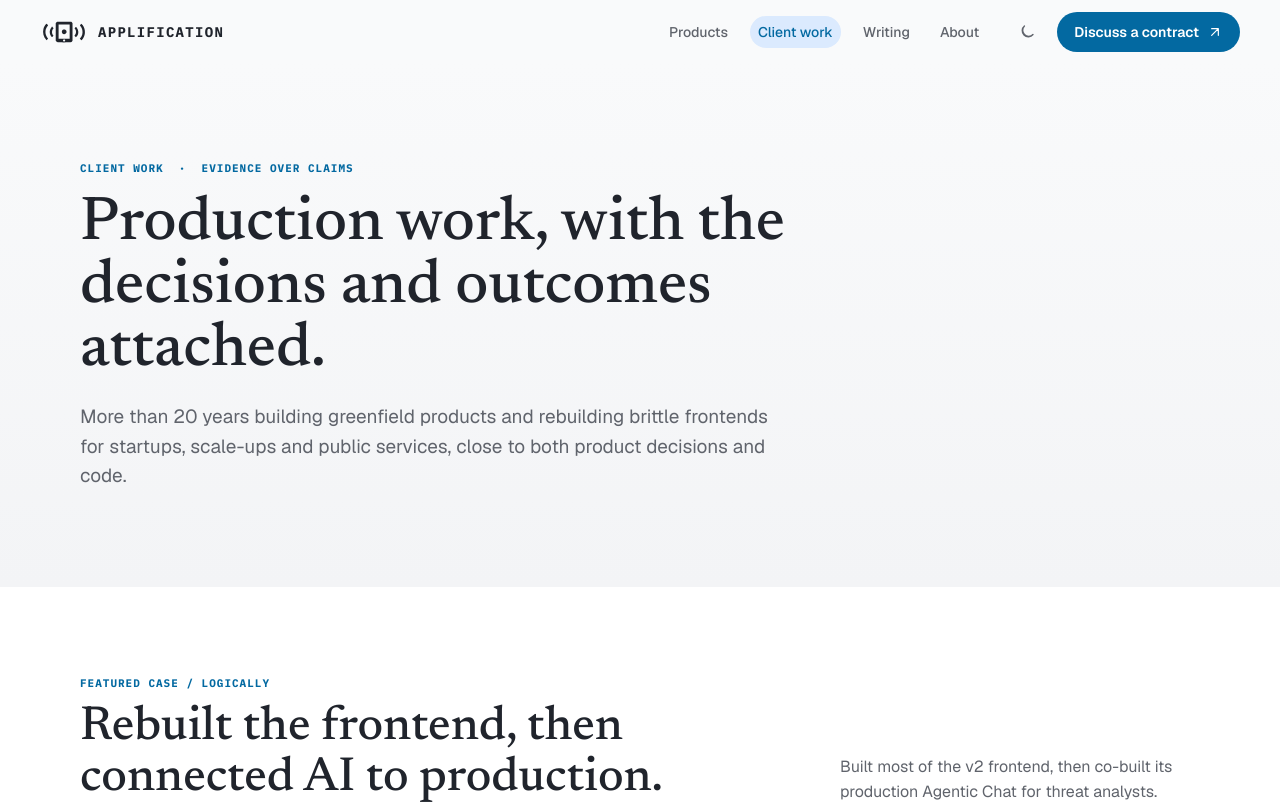
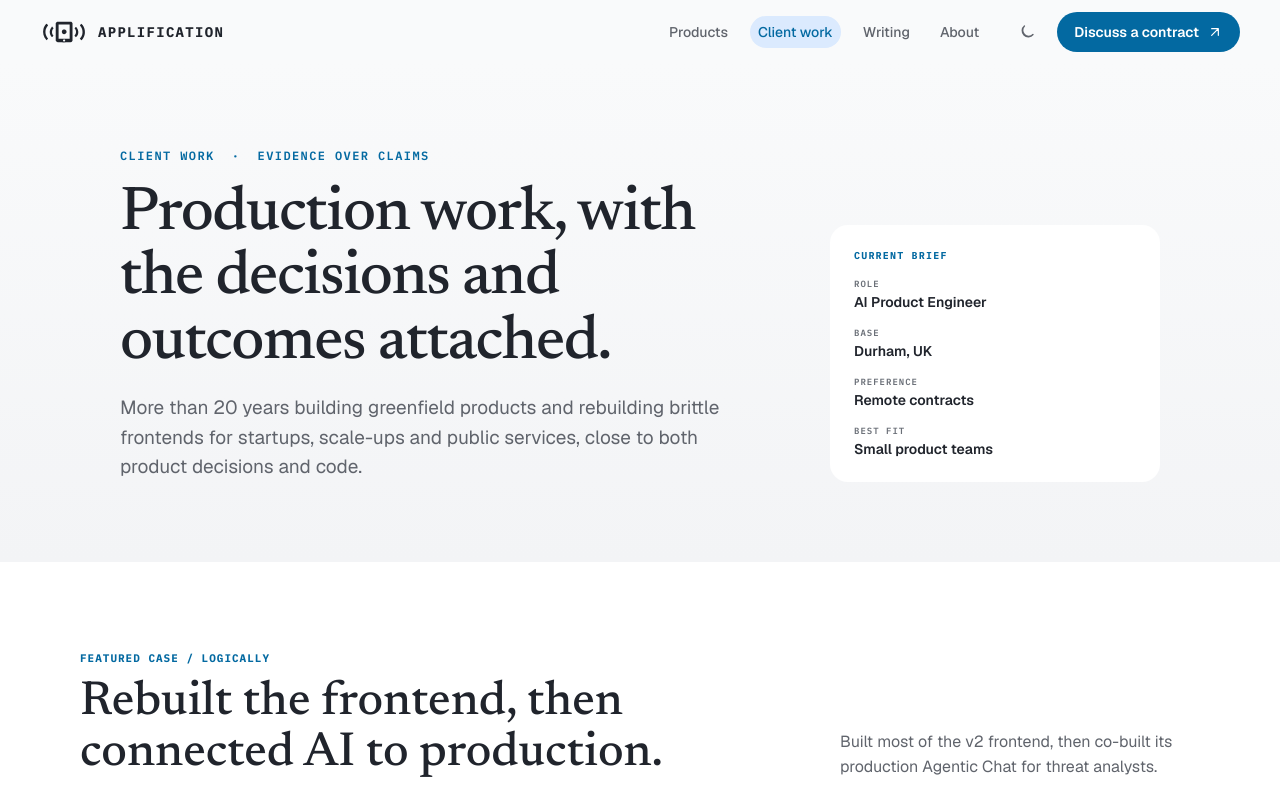
Before and after one commit to applification/applification.net, a Next.js app in the folder apps/applification/: page /client-work in a window 1280 px wide. Shown: the top 804 px of the page. Built offline with nearby package versions, Linux system fonts and the light colour scheme.

Commit message:
Implement S-33 Client Work hero

```diff
--- a/apps/applification/src/app/globals.css
+++ b/apps/applification/src/app/globals.css
@@ -129,6 +129,7 @@
   --client-feature-text: #f8fafc;
   --client-feature-muted: #cbd5e1;
   --client-feature-accent: #7dd3fc;
+  --client-brief-label: light-dark(#0369a1, #0ea5e9);
   --workflow-human: light-dark(#a16207, #fff59a);
   --workflow-human-border: light-dark(#ca8a04, #fff59a66);
   --workflow-human-line: light-dark(#ca8a0499, #fff59a66);
--- a/apps/applification/src/components/client-work/client-work-page.tsx
+++ b/apps/applification/src/components/client-work/client-work-page.tsx
@@ -16,28 +16,66 @@ const contractFit = [
   "Remote UK",
 ];
 
-function ClientWorkIntro() {
+const currentBrief = [
+  ["Role", "AI Product Engineer"],
+  ["Base", "Durham, UK"],
+  ["Preference", "Remote contracts"],
+  ["Best fit", "Small product teams"],
+];
+
+function CurrentBrief() {
+  return (
+    <aside
+      aria-labelledby="current-brief-heading"
+      className="w-full rounded-[18px] bg-[var(--app-card)] p-6 min-[720px]:max-w-[330px] min-[1024px]:w-[330px] min-[1024px]:shrink-0"
+    >
+      <h2
+        className="font-caption text-[10px] font-bold leading-[13px] tracking-[1.2px] text-[var(--client-brief-label)]"
+        id="current-brief-heading"
+      >
+        CURRENT BRIEF
+      </h2>
+      <dl className="mt-4 flex flex-col gap-4">
+        {currentBrief.map(([term, value]) => (
+          <div className="flex flex-col gap-[3px]" key={term}>
+            <dt className="font-caption text-[9px] font-semibold leading-3 tracking-[1px] text-[var(--app-text-muted)] uppercase">
+              {term}
+            </dt>
+            <dd className="text-sm font-semibold leading-[18px] text-[var(--app-text-primary)]">
+              {value}
+            </dd>
+          </div>
+        ))}
+      </dl>
+    </aside>
+  );
+}
+
+export function ClientWorkHero() {
   return (
     <section
       aria-labelledby="client-work-heading"
-      className="bg-linear-to-b from-[var(--app-bg)] to-[var(--app-bg-end)] px-6 py-16 min-[720px]:px-12 min-[1024px]:py-24 min-[1280px]:px-20 min-[1440px]:px-[120px]"
+      className="bg-linear-to-b from-[var(--app-bg)] to-[var(--app-bg-end)] px-6 py-14 min-[720px]:px-12 min-[1024px]:px-[120px] min-[1024px]:pt-[84px] min-[1024px]:pb-20"
       data-client-work-section="opening-brief"
     >
-      <div className="mx-auto w-full max-w-[1200px]">
-        <p className="font-caption text-[11px] font-bold tracking-[1px] text-[var(--app-label-text)]">
+      <div className="mx-auto grid w-full max-w-[1200px] gap-10 min-[1024px]:grid-cols-[minmax(0,780px)_330px] min-[1024px]:items-end min-[1024px]:justify-between min-[1024px]:gap-[72px]">
+        <div className="flex min-w-0 flex-col gap-[18px]">
+          <p className="font-caption text-[11px] font-semibold tracking-[1.4px] text-[var(--app-label-text)] min-[1024px]:text-xs">
             CLIENT WORK&nbsp; · &nbsp;EVIDENCE OVER CLAIMS
           </p>
           <h1
-          className="font-heading mt-4 max-w-[820px] text-[46px] leading-[1.02] font-medium text-[var(--app-text-primary)] min-[720px]:text-[56px] min-[1024px]:text-[62px]"
+            className="font-heading max-w-[780px] text-[46px] leading-[1.04] font-medium tracking-[-1px] text-[var(--app-text-primary)] min-[720px]:text-[56px] min-[1024px]:text-[62px] min-[1024px]:tracking-[-1.4px]"
             id="client-work-heading"
           >
             Production work, with the decisions and outcomes attached.
           </h1>
-        <p className="mt-5 max-w-[700px] text-lg leading-[1.55] text-[var(--app-text-secondary)] min-[1024px]:text-[19px]">
+          <p className="max-w-[700px] text-lg leading-[1.55] text-[var(--app-text-secondary)] min-[1024px]:text-[19px]">
             More than 20 years building greenfield products and rebuilding
-          brittle frontends for startups, scale-ups and public services, close
-          to both product decisions and code.
+            brittle frontends for startups, scale-ups and public services,
+            close to both product decisions and code.
           </p>
+        </div>
+        <CurrentBrief />
       </div>
     </section>
   );
@@ -118,7 +156,7 @@ function ContractFit() {
 export function ClientWorkPage() {
   return (
     <main>
-      <ClientWorkIntro />
+      <ClientWorkHero />
       <EvidenceSection
         description="Built most of the v2 frontend, then co-built its production Agentic Chat for threat analysts."
         eyebrow="FEATURED CASE / LOGICALLY"
```
Also changed, not shown: 1 other file (tests, documents, lock files or other folders). Lines whose indentation alone changed are shown as unchanged.
